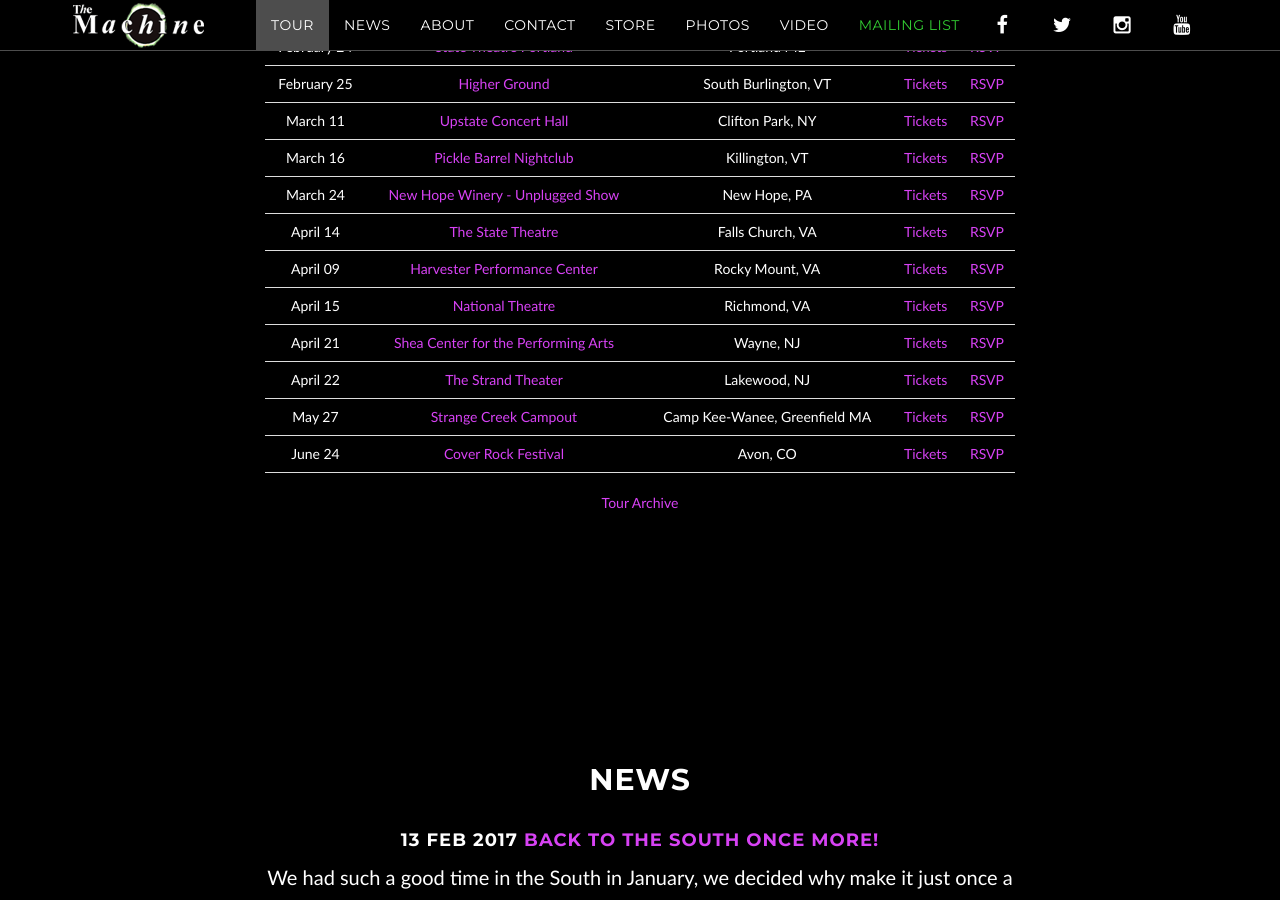
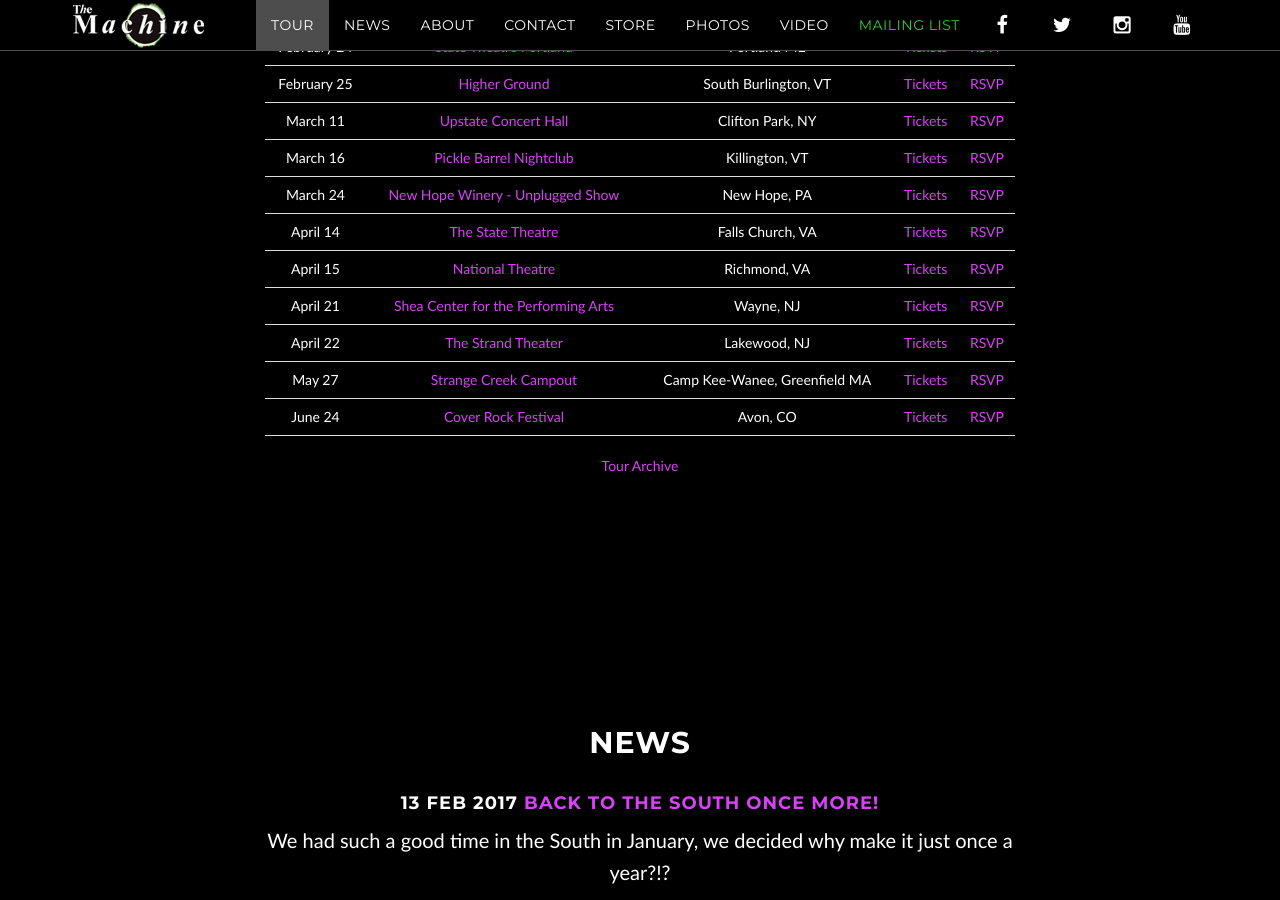
Before and after one commit to machineweb/machineweb.github.io, a Jekyll site: the page built from index.html, in a window 1280 px wide and 900 px high, scrolled down 1101 px. Built offline with Jekyll 4.4.1, drawn with Linux system fonts in a browser that asks for light colours; comment, search, counter and statistics services are not loaded.

Commit message:
Updated tour

```diff
--- a/_data/tour.yml
+++ b/_data/tour.yml
@@ -2840,14 +2840,6 @@
     rsvp-url: "https://www.facebook.com/events/714453198707845/"
     order: "1489212000000"
 
-  - date: "April 09 2017"
-    venue: "Harvester Performance Center"
-    venue-url: "http://harvester-music.com/event.cfm?cart&showTimingID=254927"
-    location: "Rocky Mount, VA"
-    tickets-url: "http://harvester-music.com/event.cfm?cart&showTimingID=254927"
-    rsvp-url: "https://www.facebook.com/events/684687341704401/"
-    order: "1492232400000"
-
   - date: "April 15 2017"
     venue: "National Theatre"
     venue-url: "http://www.axs.com/events/328485/the-machine-performs-pink-floyd-tickets?skin=aeglive&src=AEGLIVE_MAIN"
```
